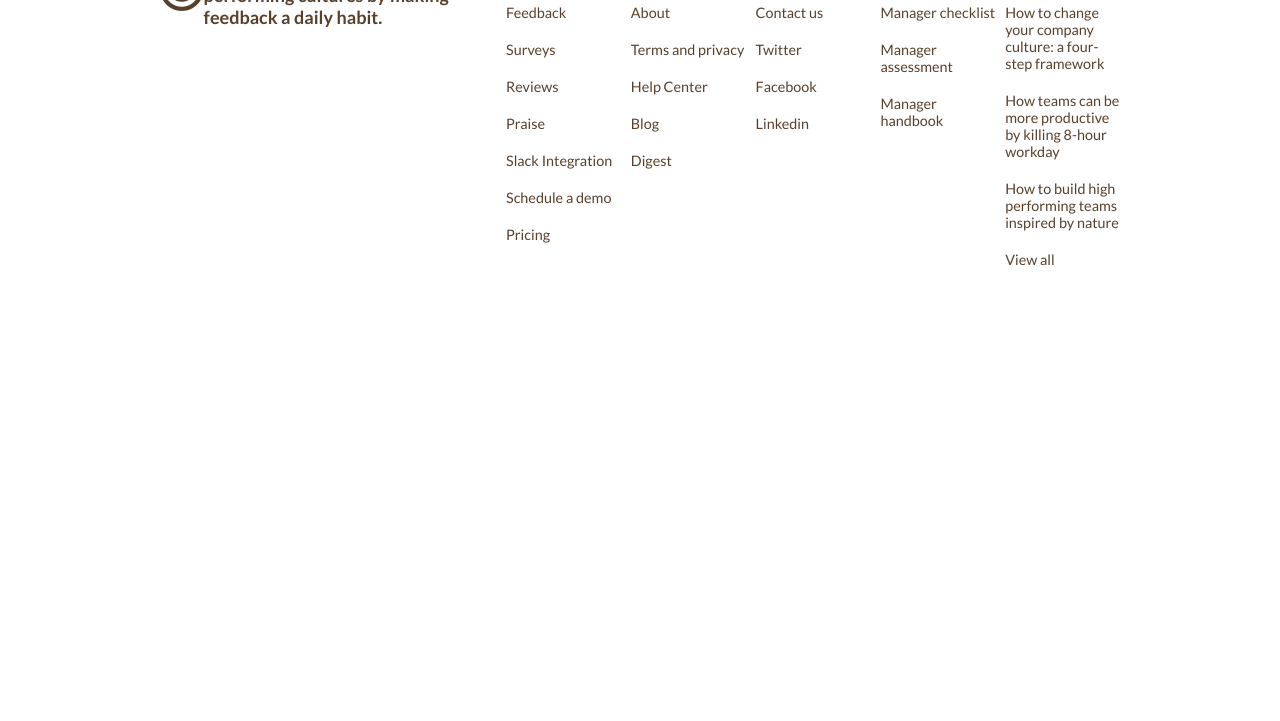
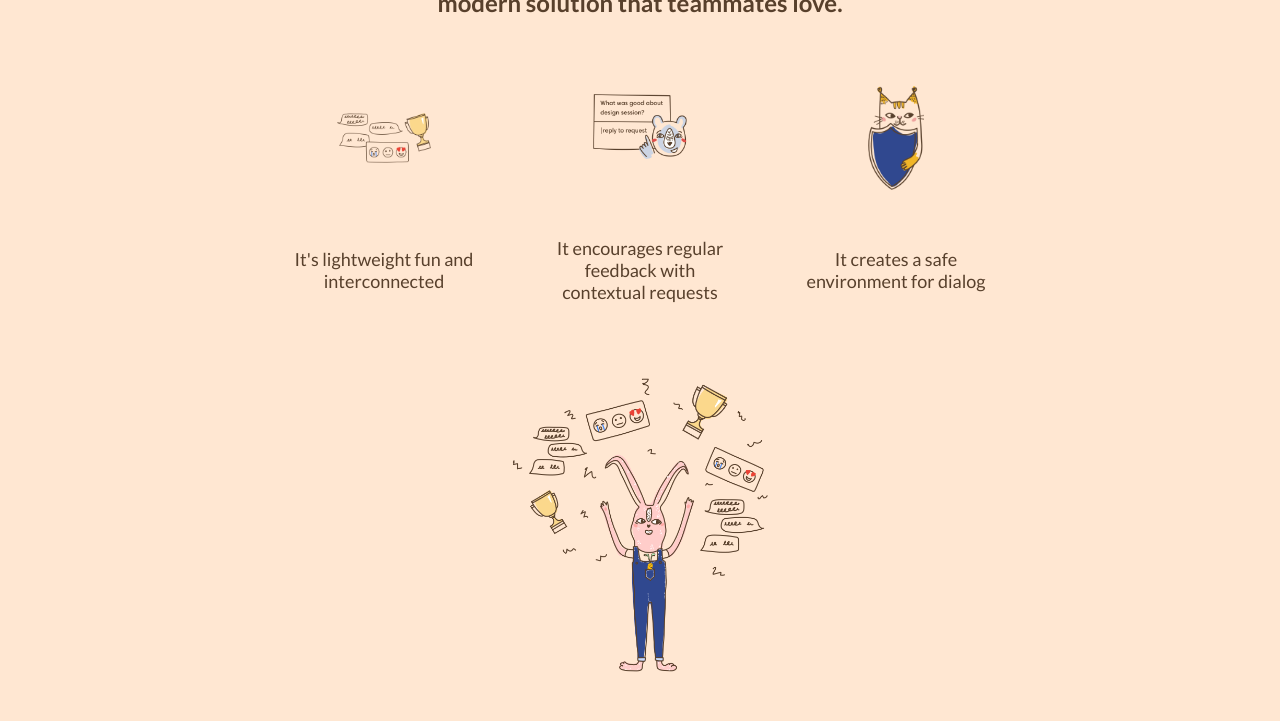
Before and after one commit to Adriano-Defilippis/node-sass-teambit, a website: page public/index.html in a window 1280 px wide. Shown: the part 2079-2800 px from the top of the page. Before the commit the page ends 2417 px from the top, so only its background shows below. Drawn offline with nearby package versions, Linux system fonts and the light colour scheme.

Commit message:
SECTION 1 parte 2

```diff
--- a/public/index.html
+++ b/public/index.html
@@ -104,6 +104,8 @@
 
           <!-- SECTION 1 -->
           <section id="section_1">
+
+            <!-- WRAPPER 1 -->
             <div class="wrapper_section">
 
               <h2>Traditional people processes lead to disengagement and turnover.</h2>
@@ -160,9 +162,73 @@
 
               </div>
 
-              <hr>
+            </div>
 
-            </div>
+            <hr>
+
+            <!-- WRAPPER 2 SECTION_1 -->
+            <div class="wrapper_section">
+
+                <h2>It doesn't have to be like that. Teambit is a modern solution that teammates love.</h2>
+
+                <div class="content_tab">
+
+                  <figure>
+
+                    <div class="b_ico">
+                        <img src="img/lightweight.png" alt="hardcore.jpg">
+                    </div>
+
+                    <div class="figure_textbox">
+                      <p>It's lightweight
+                          fun and interconnected </p>
+                    </div>
+
+                  </figure>
+
+
+                  <figure>
+
+                    <div class="b_ico">
+                      <img src="img/feedbacksuggestions.png" alt="hardcore.jpg">
+                    </div>
+
+
+                    <div class="figure_textbox">
+                      <p>It encourages regular
+                          feedback with contextual requests</p>
+                    </div>
+
+                  </figure>
+
+
+                  <figure>
+
+                    <div class="b_ico">
+                      <img src="img/safe.png" alt="hardcore.jpg" style= "max-width: 60%; margin: 0 auto">
+                    </div>
+
+
+                    <div class="figure_textbox">
+                        <p>It creates a safe
+                            environment for dialog </p>
+                    </div>
+
+
+                  </figure>
+
+                </div>
+
+                <div class="content_tab">
+                  <figure class="single_figurcol">
+                    <img src="img/after.png" alt="before.png">
+                  </figure>
+
+                </div>
+
+                <h2>Here is how it works</h2>
+
+              </div>
           </section>
 
       </main>
--- a/src/scss/main.scss
+++ b/src/scss/main.scss
@@ -3,10 +3,11 @@ main.content_page{
     .wrapper_section{
         width: 75vw;
 
-        margin: 0 auto;
+        margin: 40px auto;
 
-        padding: 100px 0;
+        padding: 60px 0;
     }
+
 
     .wrapper_section::after,
     section::after{
@@ -91,7 +92,7 @@ main.content_page{
                 @extend %flex_center_ondiv;
 
                 width: 80%;
-                margin: 10px auto;
+                margin: 0 auto;
 
                 justify-content: space-around;
 
@@ -105,8 +106,10 @@ main.content_page{
                     margin-bottom: 75px;
 
                     img{
-                        width: 100%;
-                        height: 100%;
+
+
+                        max-width: 100%;
+                        height: auto;
                         background-size: cover;
 
                     }
@@ -114,13 +117,30 @@ main.content_page{
 
                 figure.single_figurcol{
                     width: calc(100% / 3);
+
+                    position: relative;
+                    display: flex;
+                    flex-direction: column;
+                    justify-content: flex-end;
+                    img{
+
+
+                    }
                 }
 
 
                 .b_ico{
-                   padding: 50px;
+                    display: flex;
+                    flex-direction: column;
+                    justify-content: center;
+
+                    margin: 0 auto;
+                    width: 80%;
+                   padding: 25px;
 
                    height: 220px;
+
+                   text-align: center;
                 }
             }
         }
```
Also changed, not shown: src/html/index.html (+68 -2 lines), public/css/style.css, public/img/after.png (added), public/img/feedbacksuggestions.png (added), public/img/lightweight.png (added), public/img/safe.png (added).
